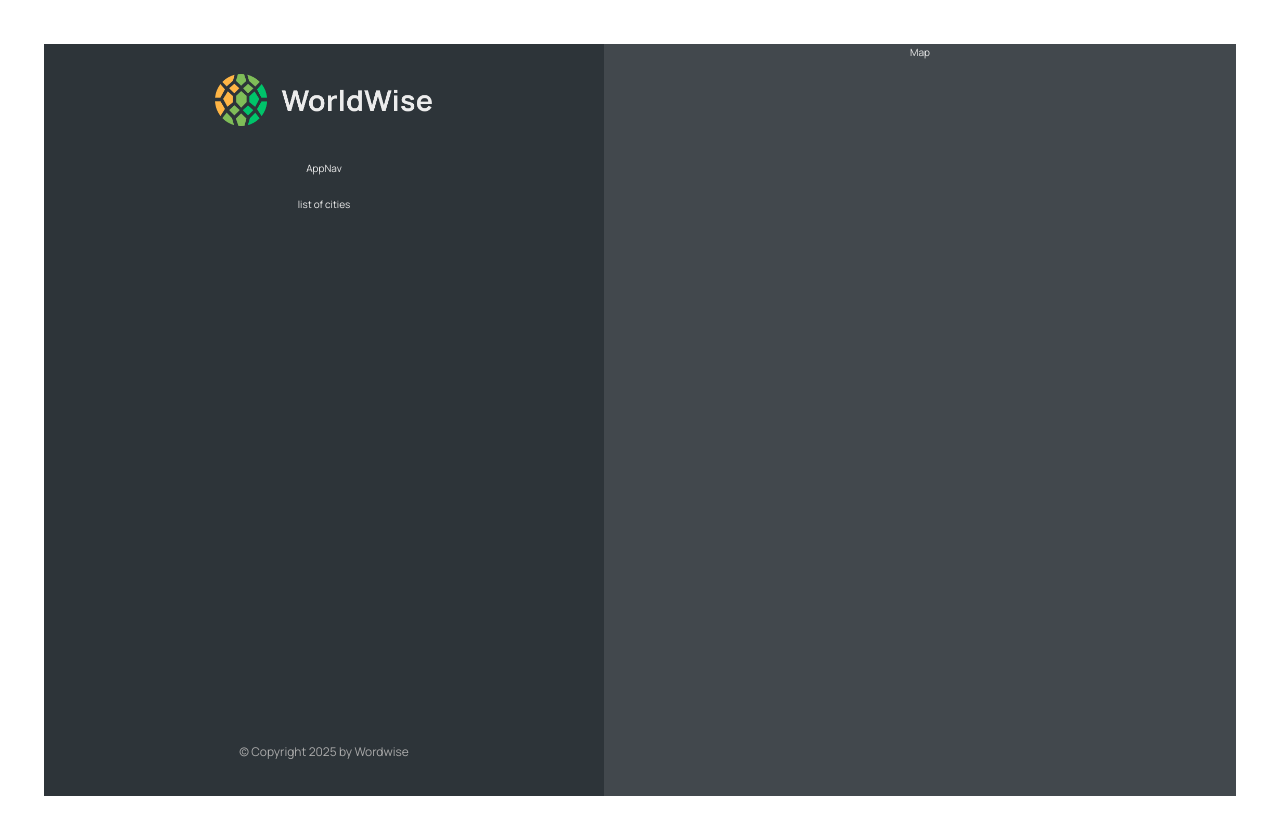
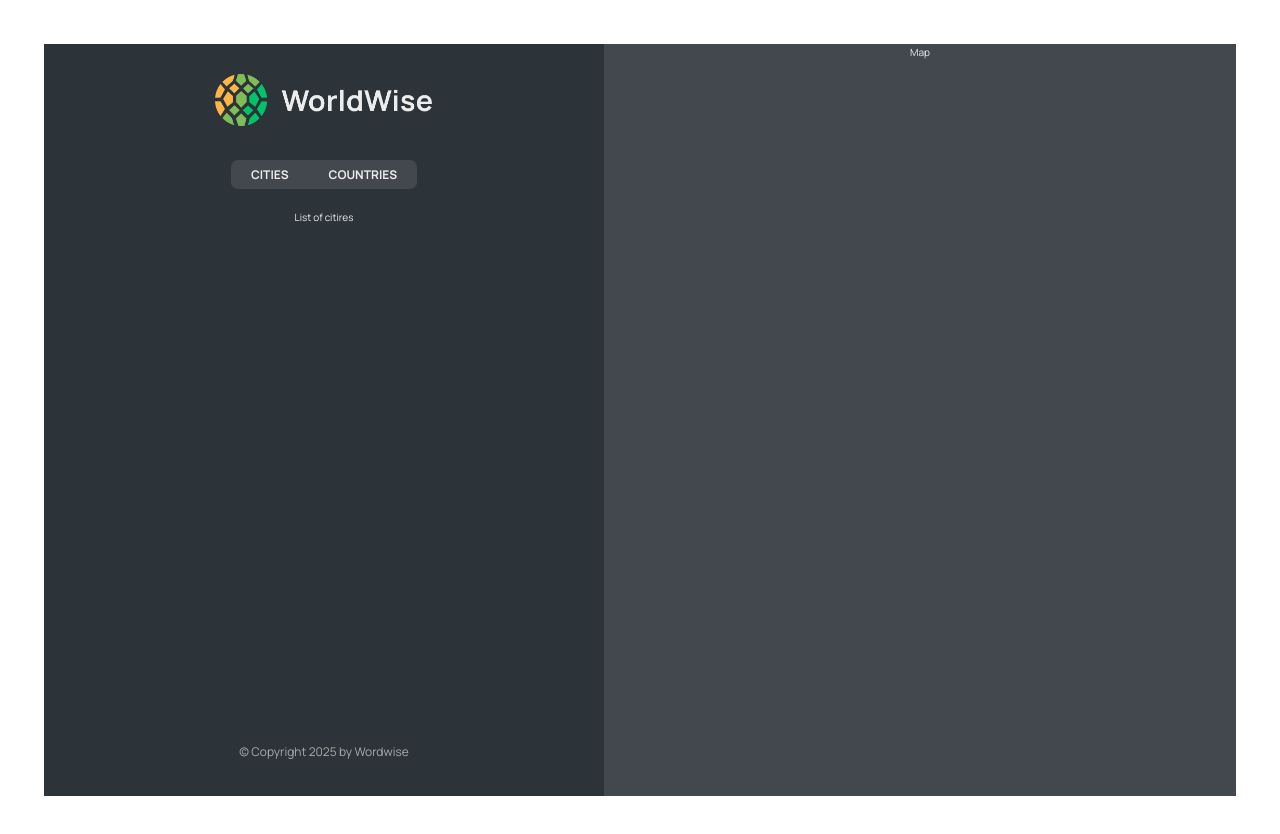
Before and after one commit to alireza-molaei/worldwise, a React (Vite) app: page /app in a window 1280 px wide. Shown: the top 834 px of the page. Built offline with nearby package versions, Linux system fonts and the light colour scheme.

Commit message:
nested route for sidebar

```diff
--- a/src/App.jsx
+++ b/src/App.jsx
@@ -10,14 +10,16 @@
   return (
     <BrowserRouter>
       <Routes>
-        <Route path="/" element={<Homepage />}></Route>
+        <Route index element={<Homepage />}></Route>
         <Route path="product" element={<Prduct />}></Route>
         <Route path="pricing" element={<Pricing />}></Route>
         <Route path="login" element={<Login />}></Route>
 
         <Route path="app" element={<AppLayout />}>
+          <Route index element={<p>List of citires</p>}></Route>
           <Route path="cities" element={<p>list of cities</p>}></Route>
-          <Route path="conytries" element={<p>contries</p>}></Route>
+          <Route path="countries" element={<p>contries</p>}></Route>
+          <Route path="form" element={<p>Form</p>}></Route>
         </Route>
 
         <Route path="*" element={<PageNotFound />}></Route>
--- a/src/components/AppNav.jsx
+++ b/src/components/AppNav.jsx
@@ -1,7 +1,20 @@
 import React from "react";
 import styles from "./AppNav.module.css";
+import { NavLink } from "react-router-dom";
 function AppNav() {
-  return <nav className={styles.nav}>AppNav</nav>;
+  return (
+    <nav className={styles.nav}>
+      <ul>
+        <li>
+          <NavLink to="cities">Cities</NavLink>
+        </li>
+
+        <li>
+          <NavLink to="countries">countries</NavLink>
+        </li>
+      </ul>
+    </nav>
+  );
 }
 
 export default AppNav;
--- a/src/components/Sidebar.jsx
+++ b/src/components/Sidebar.jsx
@@ -2,13 +2,14 @@
 import styles from "./Sidebar.module.css";
 import Logo from "./Logo";
 import AppNav from "./AppNav";
+import { Outlet } from "react-router-dom";
 
 function Sidebar() {
   return (
     <div className={styles.sidebar}>
       <Logo />
       <AppNav />
-      <p>list of cities</p>
+      <Outlet />
       <footer className={styles.footer}>
         <p className={styles.copyright}>
           &copy; Copyright {new Date().getFullYear()} by Wordwise
```
